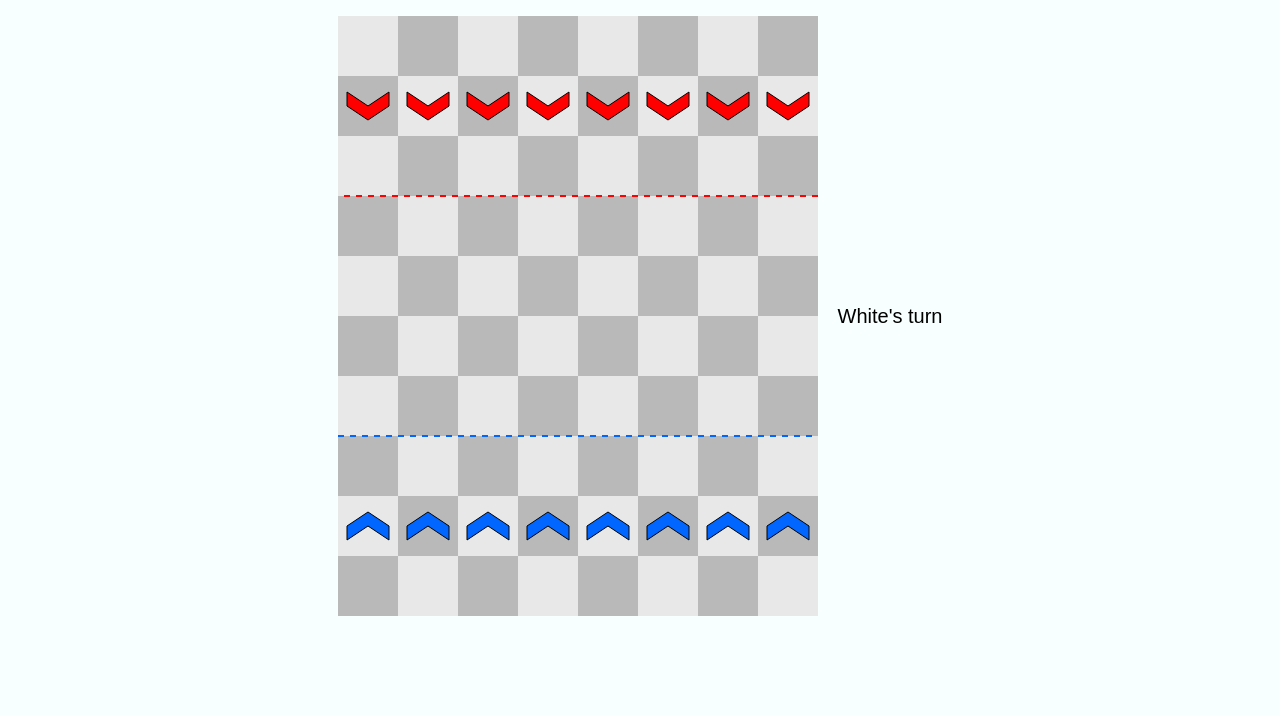
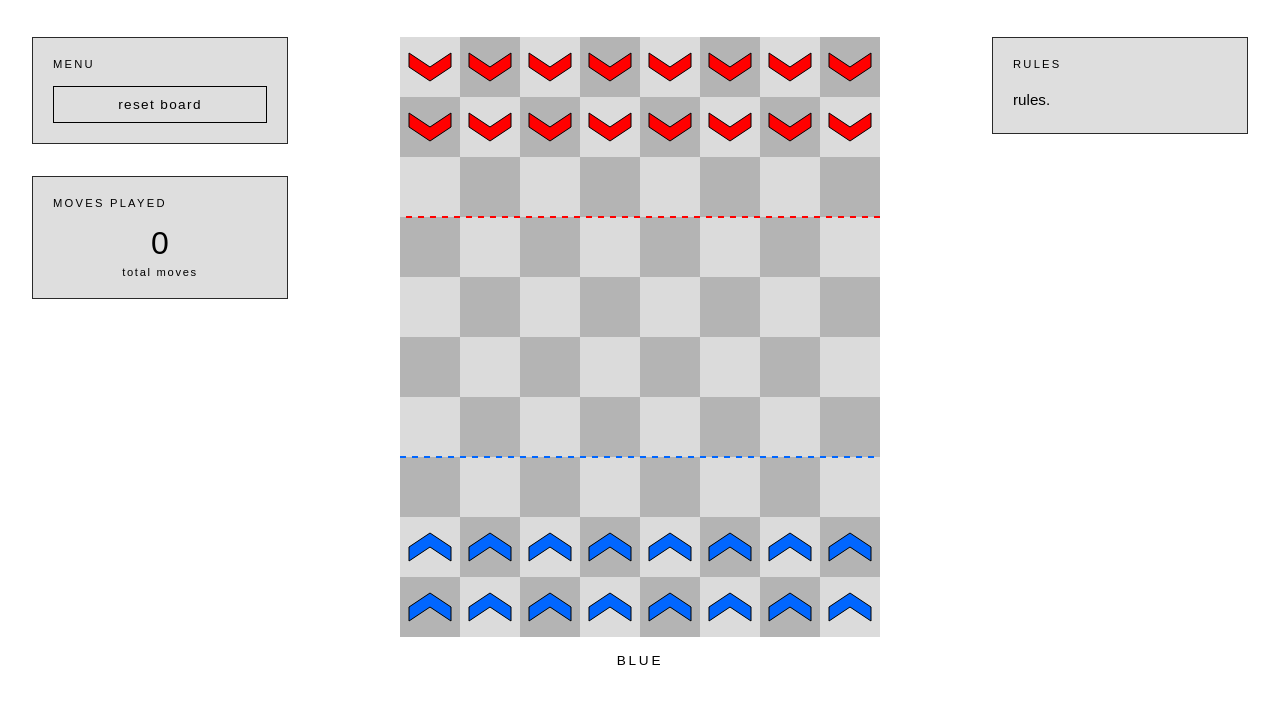
Before and after one commit to ctordo/cellquer, a website built with Vite: page index.html in a window 1280 px wide. Shown: the part 84-800 px from the top of the page. Built offline with nearby package versions, Linux system fonts and the light colour scheme.

Commit message:
Webpage 3-col layout

```diff
--- a/index.html
+++ b/index.html
@@ -7,36 +7,43 @@
     <meta name="viewport" content="width=device-width, initial-scale=1.0" />
     <title>cellquer</title>
     <link rel="icon" type="image/svg+xml" href="/favicon.svg" />
-
-    <style>
-      body {
-        display: flex;
-        justify-content: center;
-        align-items: center;
-        height: 100vh;
-        margin: 0;
-        background: #f7ffff;
-      }
-      #container {
-        display: flex;
-        align-items: center;
-        gap: 20px;
-      }
-      #turn-indicator {
-        color: rgb(0, 0, 0);
-        font-family: sans-serif;
-        font-size: 20px;
-      }
-    </style>
+    <link rel="stylesheet" href="/src/style.css" />
 
   </head>
 
   <body>
-    <div id="container">
+    <header>
+      <h1>cellquer</h1>
+    </header>
+
+    <main>
+      <div class="col-left">
+        <div class="panel">
+          <div class="panel-title">MENU</div>
+          <button class="btn" id="reset-btn">reset board</button>
+        </div>
+        <div class="panel">
+          <div class="panel-title">moves played</div>
+          <div class="move-counter" id="move-counter">0</div>
+          <div class="move-counter-label">total moves</div>
+        </div>
+      </div>
+
+      <div class="col-center">
         <canvas id="game-canvas"></canvas>
-        <div id="turn-indicator">White's turn</div>
-    </div>
-    <script type="module" src="/src/main.ts"></script>
+        <div id="turn-indicator">white's turn</div>
+      </div>
+
+      <div class="col-right">
+        <div class="panel">
+          <div class="panel-title">rules</div>
+          <div class="rules-text">
+            <p>rules.</p>
+          </div>
+        </div>
+      </div>
+    </main>
   </body>
+  <script type="module" src="/src/main.ts"></script>
 
 </html>
--- a/src/board.ts
+++ b/src/board.ts
@@ -1,6 +1,6 @@
 import { Piece, Pawn } from './pieces';
 
-const INITIAL_STATE = '......../pppppppp/......../......../......../......../......../......../PPPPPPPP/........';
+const INITIAL_STATE = 'pppppppp/pppppppp/......../......../......../......../......../......../PPPPPPPP/PPPPPPPP';
 
 export class Board {
     readonly rows = 10;
--- a/src/board_interaction.ts
+++ b/src/board_interaction.ts
@@ -72,7 +72,7 @@ export class BoardInteractionHandler {
     }
 
     private updateTurnIndicator(): void {
-        this.turnIndicator.textContent = this.gameState.currentTurn === 'white' ? "White's turn" : "Black's turn";
+        this.turnIndicator.textContent = this.gameState.currentTurn === 'white' ? "Blue" : "Red";
     }
 
     intialDraw(): void {
--- a/src/renderer.ts
+++ b/src/renderer.ts
@@ -37,8 +37,8 @@ export class Renderer {
                 let parity = (row + col)%2 === 0;
                 let selection = (selected_piece && selected_piece.row === row && selected_piece.col === col);
                 let color = '#ffffff';
-                if (parity) color = !selection ? '#e8e8e8' : '#fcffa6';
-                else        color = !selection ? '#b9b9b9' : '#e7ea9a';
+                if (parity) color = !selection ? '#dbdbdb' : '#fcffa6';
+                else        color = !selection ? '#b4b4b4' : '#e7ea9a';
 
                 this.ctx.fillStyle = color;
                 this.ctx.fillRect(col * CELL_SIZE, row * CELL_SIZE, CELL_SIZE, CELL_SIZE);
--- /dev/null
+++ b/src/style.css
@@ -0,0 +1,140 @@
+
+*, *::before, *::after {
+  box-sizing: border-box;
+  margin: 0;
+  padding: 0;
+}
+:root {
+  --bg: #ffffff;
+  --surface: #dedede;
+  --border: #2a2a2a;
+  --accent: #000000;
+  --text-primary: #000000;
+  --text-muted: #000000;
+  --font-mono: 'Share Tech Mono', sans-serif;
+  --font-body: 'Rajdhani', sans-serif;
+}
+body {
+  background: var(--bg);
+  color: var(--text-primary);
+  font-family: var(--font-body);
+  min-height: 100vh;
+  overflow: hidden;
+  display: grid;
+  grid-template-rows: auto 1fr;
+}
+/* TOP BAND */
+header {
+  text-align: center;
+  padding: 24px 0 20px;
+  letter-spacing: 0.3em;
+}
+header h1 {
+  font-family: var(--font-mono);
+  font-size: 2rem;
+  color: var(--accent);
+  text-transform: uppercase;
+}
+
+/* THREE COLUMN LAYOUT */
+main {
+  display: grid;
+  grid-template-columns: 1fr 2fr 1fr;
+  gap: 0;
+  padding: 40px 0px;
+  width: 100%;
+  overflow: hidden;
+  min-height: 0;
+}
+/* LEFT COLUMN */
+.col-left {
+  padding: 0 32px;
+  display: flex;
+  flex-direction: column;
+  gap: 32px;
+  overflow: hidden;
+  min-height: 0;
+}
+.panel {
+  border: 1px solid var(--border);
+  background: var(--surface);
+  padding: 20px;
+}
+.panel-title {
+  font-family: var(--font-mono);
+  font-size: 0.7rem;
+  color: var(--text-muted);
+  text-transform: uppercase;
+  letter-spacing: 0.2em;
+  margin-bottom: 16px;
+}
+.btn {
+  width: 100%;
+  padding: 10px;
+  background: transparent;
+  border: 1px solid var(--accent);
+  color: var(--accent);
+  font-family: var(--font-mono);
+  font-size: 0.85rem;
+  letter-spacing: 0.1em;
+  cursor: pointer;
+  transition: background 0.15s, color 0.15s;
+}
+.btn:hover {
+  background: var(--accent);
+  color: var(--bg);
+}
+.move-counter {
+  font-family: var(--font-mono);
+  font-size: 2rem;
+  color: var(--accent);
+  text-align: center;
+  margin-bottom: 4px;
+}
+.move-counter-label {
+  font-family: var(--font-mono);
+  font-size: 0.7rem;
+  color: var(--text-muted);
+  text-align: center;
+  letter-spacing: 0.15em;
+}
+/* CENTER COLUMN */
+.col-center {
+  display: flex;
+  flex-direction: column;
+  align-items: center;
+  gap: 16px;
+  overflow: hidden;
+  min-height: 0;
+}
+#game-canvas {
+  display: block;
+}
+#turn-indicator {
+  font-family: var(--font-mono);
+  font-size: 0.85rem;
+  color: var(--text-muted);
+  letter-spacing: 0.2em;
+  text-transform: uppercase;
+  min-width: 200px;
+  text-align: center;
+}
+/* RIGHT COLUMN */
+.col-right {
+  padding: 0 32px;
+  min-height: 0;
+  display: flex;
+  flex-direction: column;
+}
+.rules-text {
+  font-size: 0.95rem;
+  font-weight: 300;
+  line-height: 1.8;
+  color: var(--text-muted);
+  overflow-y: auto;
+  flex: 1;
+  min-height: 0;
+}
+.rules-text p + p {
+  margin-top: 12px;
+}
```
